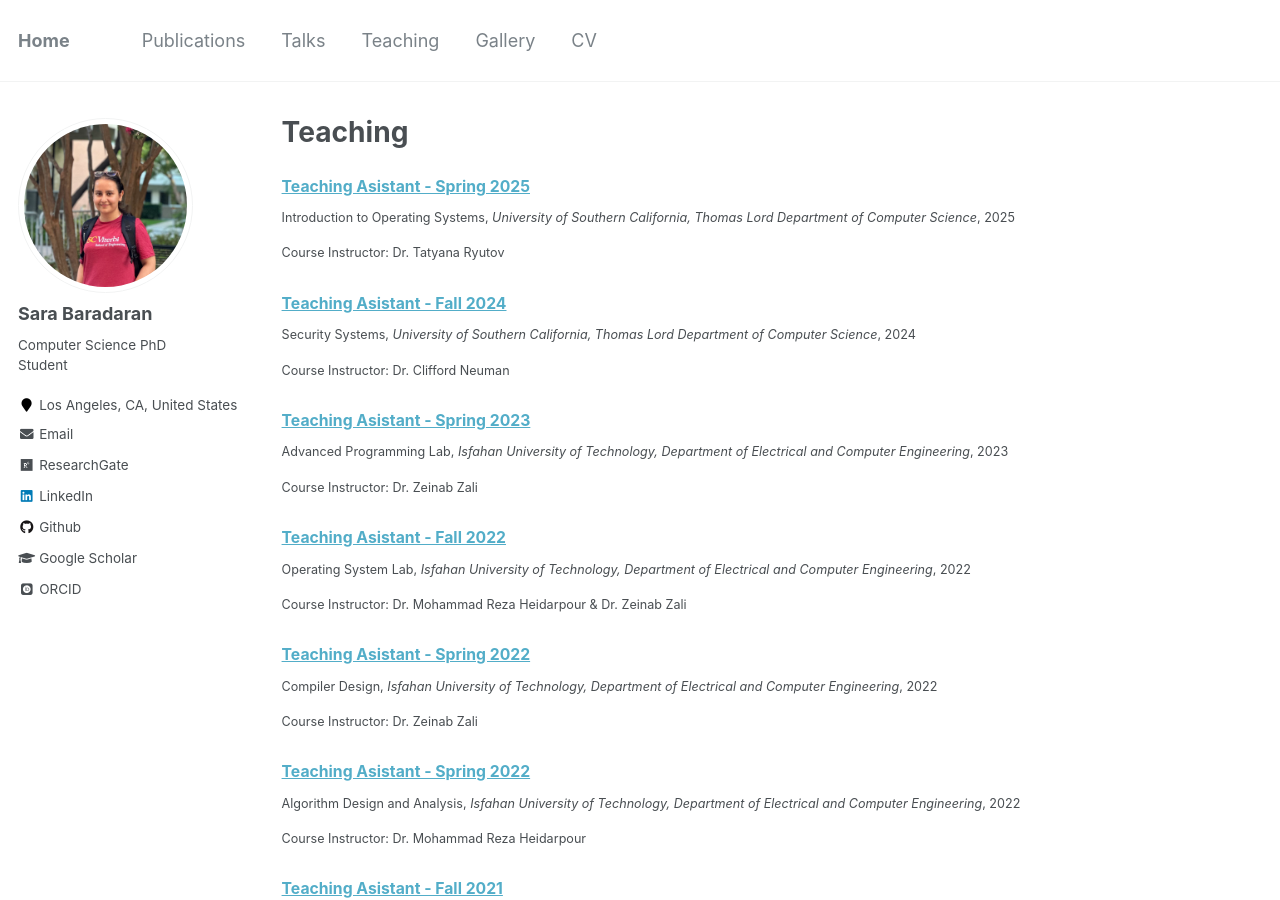
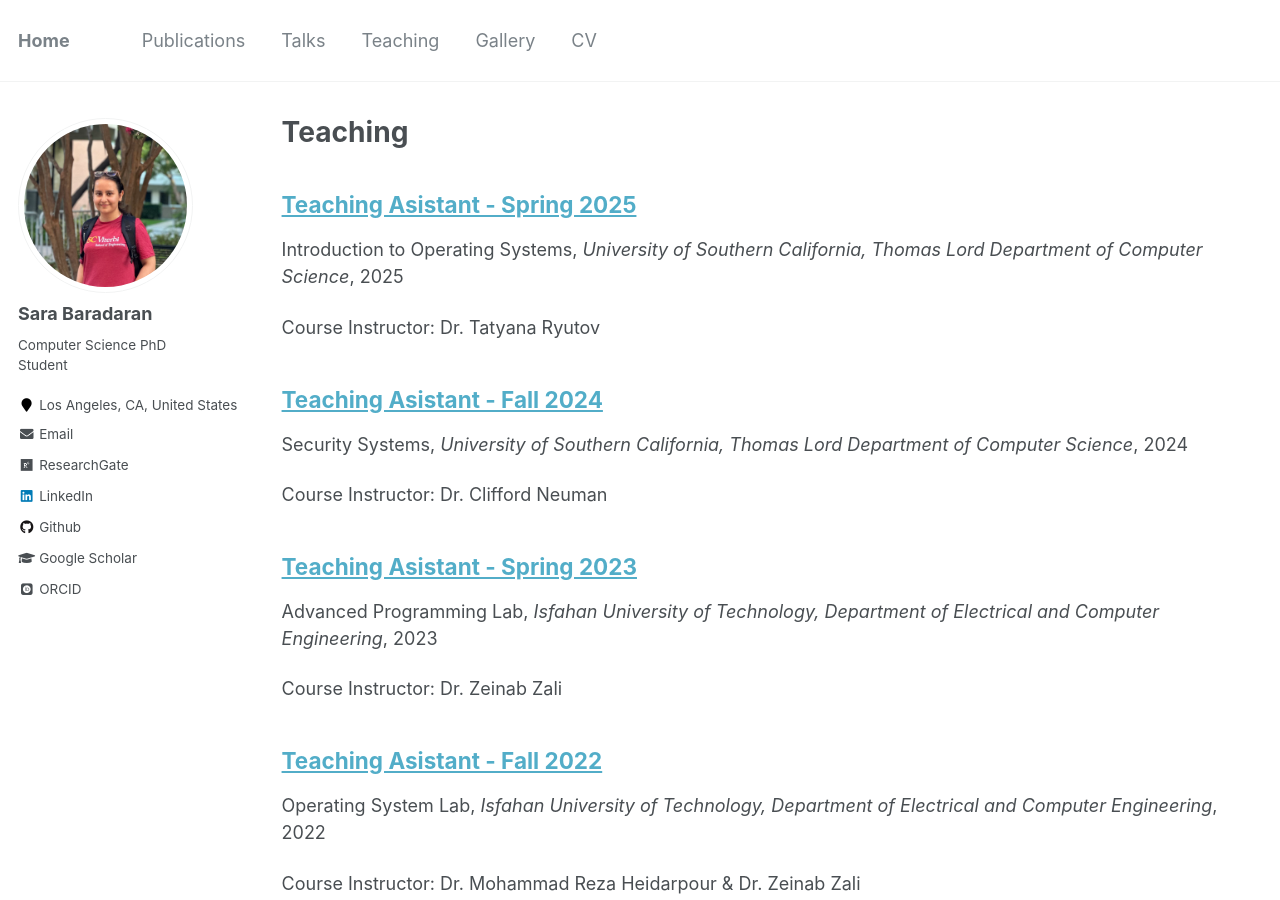
Before and after one commit to SaraBaradaran/SaraBaradaran.github.io, a Jekyll site: the page built from _pages/teaching.html, in a window 1280 px wide and 900 px high. Built offline with Jekyll 4.4.1, drawn with Linux system fonts in a browser that asks for light colours; some web fonts are replaced.

Commit message:
Update teaching.html

```diff
--- a/_pages/teaching.html
+++ b/_pages/teaching.html
@@ -7,8 +7,6 @@ author_profile: true
 
 {% include base_path %}
 
-<div style="font-size: 0.7em;">
 {% for post in site.teaching reversed %}
   {% include archive-single.html %}
 {% endfor %}
-<div>
```
